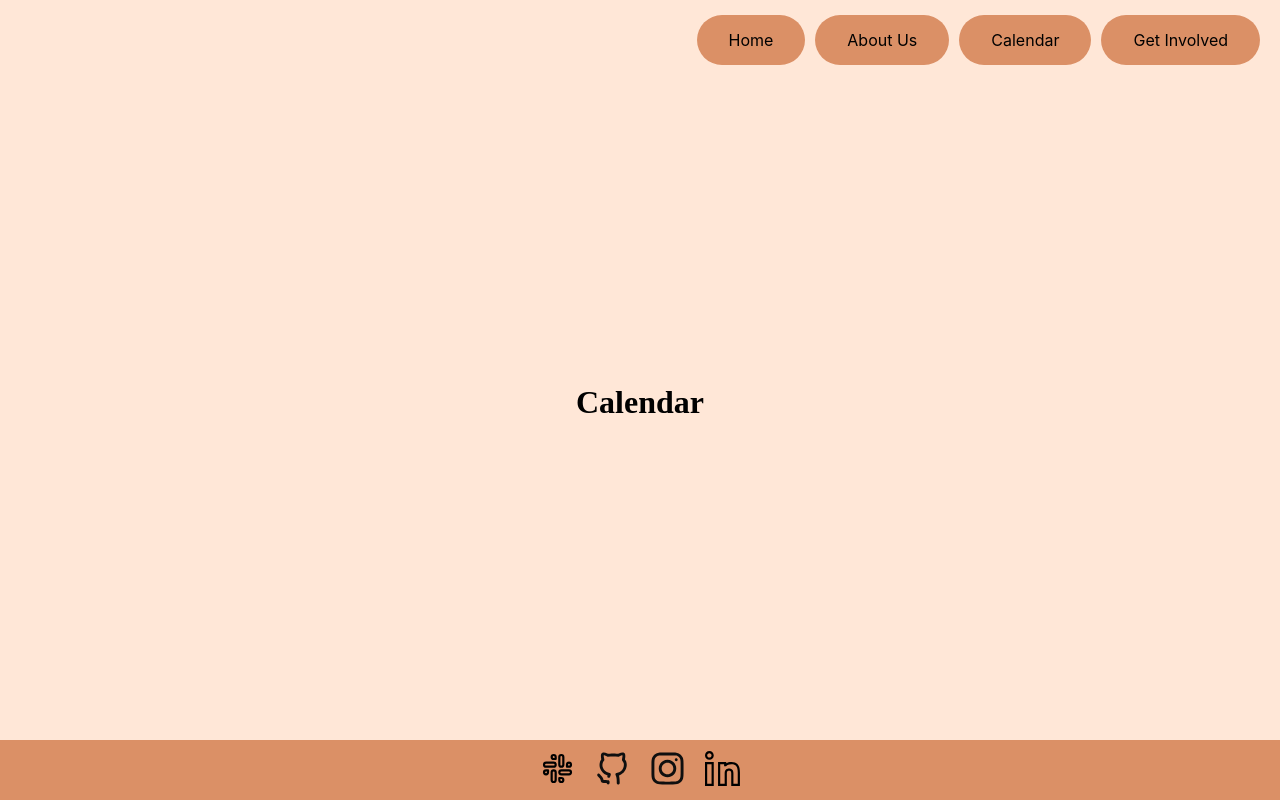
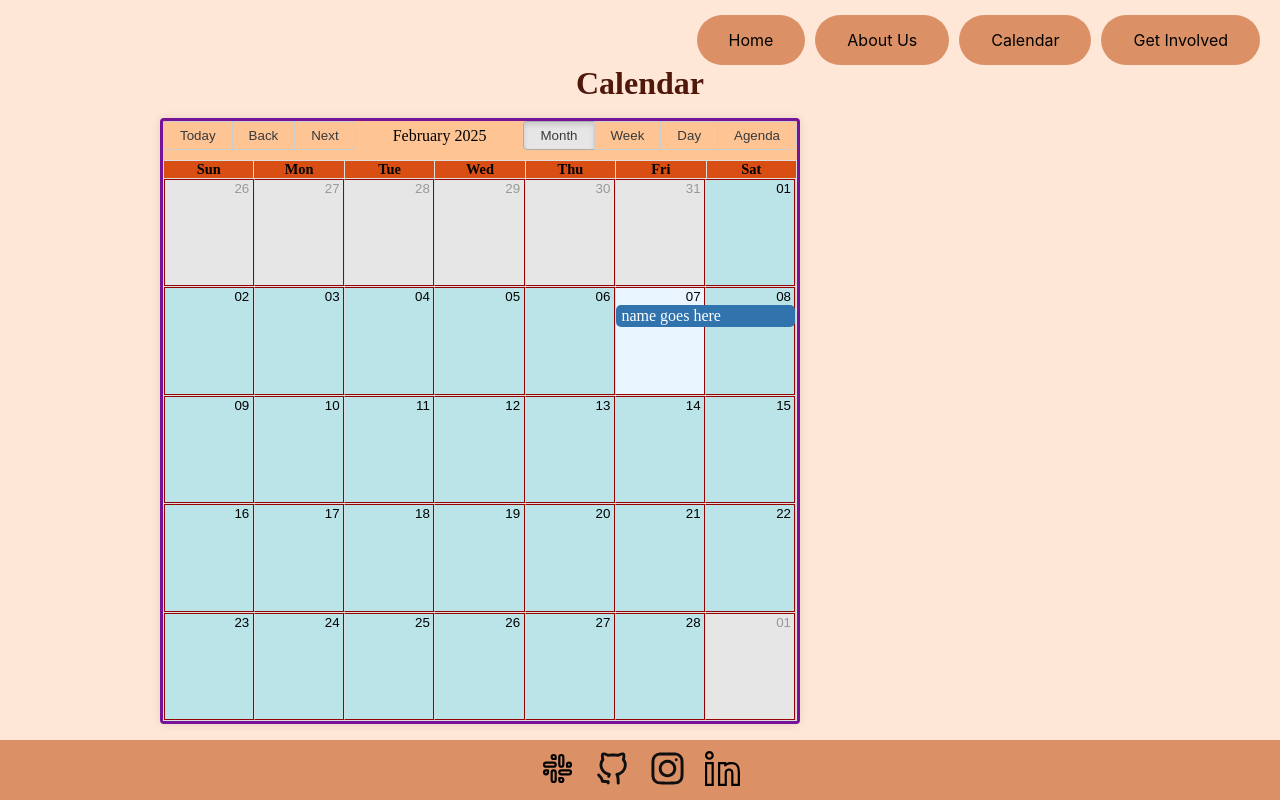
Before and after one commit to B-U-I-L-T-UIUC/BUILT-Website, a React (Create React App) app: page /Calendar in a window 1280 px wide. Built offline with nearby package versions, Linux system fonts and the light colour scheme.

Commit message:
basic RBC calendar

```diff
--- a/package.json
+++ b/package.json
@@ -6,10 +6,14 @@
     "@testing-library/jest-dom": "^5.17.0",
     "@testing-library/react": "^13.4.0",
     "@testing-library/user-event": "^13.5.0",
+    "isexe": "^3.1.1",
+    "moment": "^2.30.1",
+    "object-keys": "^1.1.1",
     "react": "^18.3.1",
+    "react-big-calendar": "^1.15.0",
     "react-dom": "^18.3.1",
     "react-router-dom": "^6.27.0",
-    "react-scripts": "5.0.1",
+    "react-scripts": "^5.0.1",
     "web-vitals": "^2.1.4"
   },
   "scripts": {
--- a/src/pages/calendarPage.js
+++ b/src/pages/calendarPage.js
@@ -1,14 +1,36 @@
-import React from 'react';
+import React, { Component } from 'react';
 import StickyNavBar from '../components/stickyNavBar';
 import '../styles/calendarPage.css';
 
-function CalendarPage() {
+import { Calendar, momentLocalizer } from "react-big-calendar";
+import moment from "moment"; //NOTE: CSS import should work (big cal one)
+import "react-big-calendar/lib/css/react-big-calendar.css"; //after installing dependencies
+
+const localizer = momentLocalizer(moment);
+class CalendarPage extends Component {
+  state = {
+    events: [
+      {
+        start: moment().toDate(),
+        end: moment().add(1, "days").toDate(),
+        title: "name goes here"
+      }
+    ]
+  };
+
+  render() {
     return (
-        <div className="Calendar-Page">
-            <StickyNavBar />
-            <h1>Calendar</h1>
-        </div>
+      <div className="Calendar-Page">
+        <StickyNavBar />
+        <h1>Calendar</h1>
+        <Calendar
+          localizer={localizer}
+          defaultDate={new Date()}
+          defaultView="month"
+          events={this.state.events}
+        />
+      </div>
     );
+  }
 }
-
 export default CalendarPage;
--- a/src/styles/calendarPage.css
+++ b/src/styles/calendarPage.css
@@ -1,9 +1,51 @@
 /* Styles for the calendar page */
 
+h1{
+  color: #4f180b;
+}
 .Calendar-Page {
-    background-color: #FFE7D7;
-    display: flex;
-    flex-direction: column;
-    flex:1;
-    width: 100%;
+  background-color: #FFE7D7;
+  display: flex;
+  flex-direction: column;
+  width: 100%;
+  text-align: center;
+  flex: 1
+
+} /*is the - why it's needed for the classname? background stays*/
+/* Override the default styles for the calendar's header */
+.rbc-header {
+    background-color:#d84e13; /* Dark background for header #333*/
+    color: black;            /* White text for header */
+ }
+  /*rgb(164, 76, 17)*/
+  /* Change the background color of the calendar itself */
+  /*rgba(184, 27, 27, 0.936)*/
+.rbc-calendar {
+  background-color: rgb(254, 196, 148); /* Light gray background #f4f4f9*/
+  border-radius: 4px;        /*8 Rounded corners //#eac262*/
+  border: 3px solid rgb(117, 19, 153);
+  box-shadow: 0px 0px 10px rgba(0, 0, 0, 0.1); /* Shadow around the calendar */
+  flex: 1;
+  width: 50%;
+  margin-top: 2vh;
+  margin-bottom: 2vh;
+  margin-left: 20vh;
+  margin-right: 20vh;
 }
+
+  /* Modify the cells in the calendar grid */
+.rbc-day-bg {
+    background-color: rgb(187, 228, 232);  /* #f9f9f9Light background for day cells */
+    border: 1px solid rgb(149, 2, 2);     /* Add a light border #ddd*/
+}
+
+  /* Change the color of events */
+.rbc-event {
+    background-color: #007bff; /* Blue background for events */
+    color: white;              /* White text for events */
+}
+
+  /* Customize event hover effects */
+.rbc-event:hover {
+    background-color: #0056b3; /* Darker blue on hover */
+}
```
Also changed, not shown: 1 other file (tests, documents, lock files or other folders).
